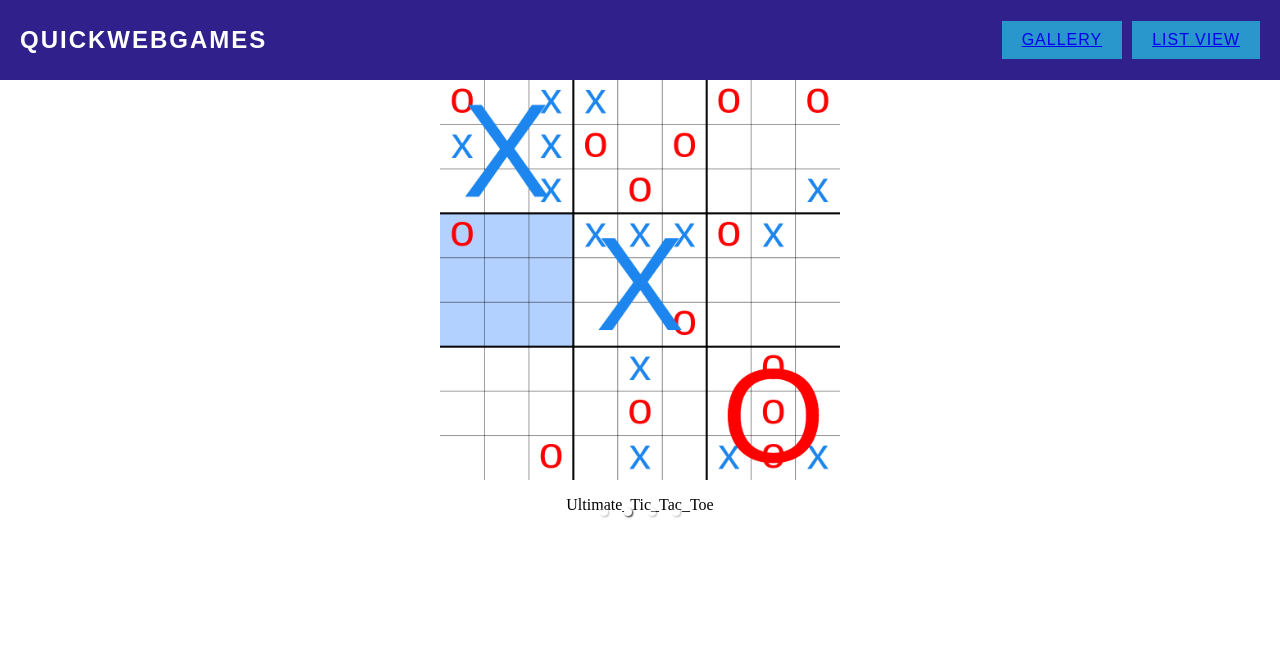
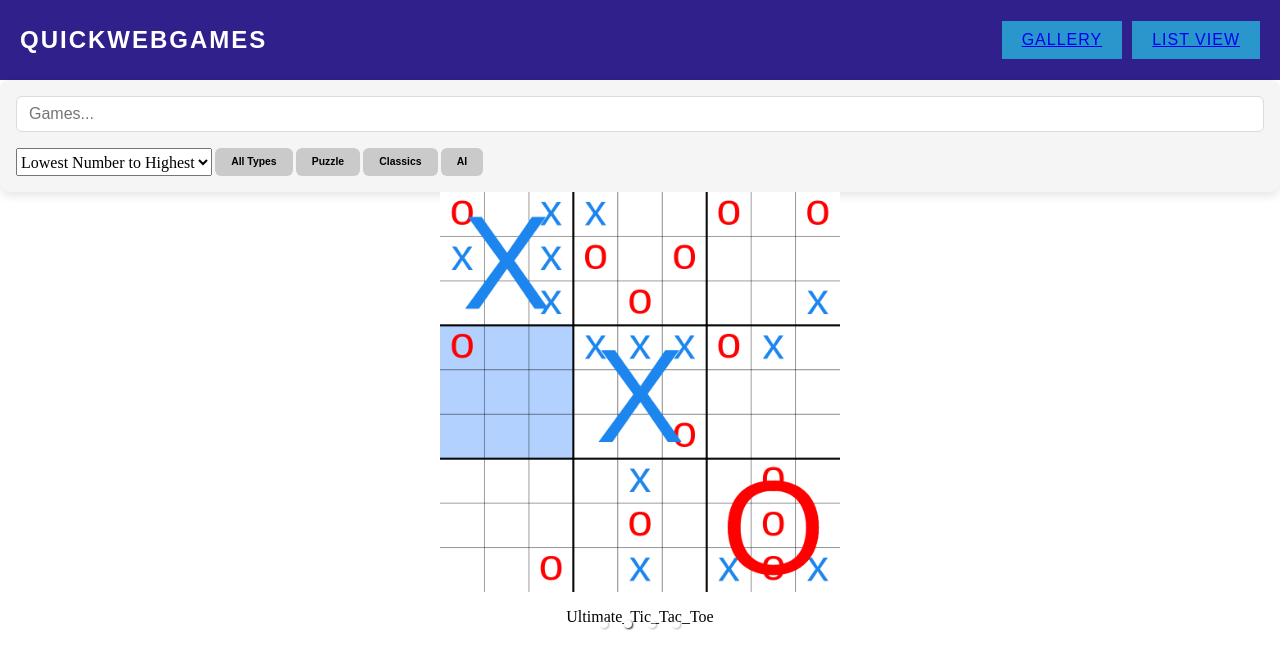
Before and after one commit to gzava3/quick-web-games, a React (Create React App) app: page /homepage in a window 1280 px wide. Shown: the top 668 px of the page. Built offline with nearby package versions, Linux system fonts and the light colour scheme.

Commit message:
Search component. Does NOT have functionality; requires games and possibly backend connection Contains search bar, filtering system, and filtering buttons

```diff
--- /dev/null
+++ b/src/components/Search/SearchContainer.jsx
@@ -0,0 +1,52 @@
+import { Component } from 'react';
+import PropTypes from "prop-types";
+import './search-styles.scss';
+
+const Search = ({ searchTerm, onSearchTermChange, onSortChange, onTypeFilter }) => {
+
+  // PropTypes in React ensure that components use correct data types and pass the right data as props from one component to another.
+  Search.propTypes = {
+    // string that represents the current input string the user has entered.
+    // This is required for the searchbar to function
+    searchTerm: PropTypes.string.isRequired,
+
+    // function called to filter games corresponsind to searchTerm
+    onSearchTermChange: PropTypes.func.isRequired,
+
+    // function called to filter games in different orders when they are displayed.
+    onSortChange: PropTypes.func.isRequired,
+
+    // THESE BUTTON FILTERS WILL PROBABLY BE OPTIONAL BECAUSE OF THE FEW GAMES WE HAVE
+    // function called when a game-type filter button is click. The function will filter the display items by the selected type.
+    onGameTypeFilter: PropTypes.func.isRequired,
+  };
+
+  return (
+    <div className="Search">
+      <input
+        className="Search-input"
+        type="text"
+        placeholder="Games..."
+        value={searchTerm}
+        onChange={(e) => onSearchTermChange(e.target.value)}
+      />
+      <div className="Search-controls">
+        <select onChange={(e) => onSortChange(e.target.value)}>
+          <option value="numerical">Lowest Number to Highest</option>
+          <option value="reverseNumerical">Highest Number to Lowest</option>
+          <option value="alphabetical">A-Z</option>
+          <option value="reverseAlphabetical">Z-A</option>
+        </select>
+        <button class = "All" onClick={() => onTypeFilter('')}>All Types </button>
+        <button class = "Puzzle" onClick={() => onTypeFilter('puzzle')}>Puzzle</button>
+        <button class = "Classics" onClick={() => onTypeFilter('classic')}>Classics</button>
+        <button class = "AI" onClick={() => onTypeFilter('AI')}>AI</button>
+
+
+        {/* Add more type buttons as needed */}
+      </div>
+    </div>
+  );
+};
+
+export default Search;
--- /dev/null
+++ b/src/components/Search/search-styles.scss
@@ -0,0 +1,62 @@
+.Search {
+    padding: 1rem;
+    background-color: #f5f5f5;
+    border-radius: 10px;
+    box-shadow: 0px 4px 10px rgba(0, 0, 0, 0.1);
+  }
+
+  .Search-input {
+    width: 100%;
+    border: 1px solid #dbdbdb;
+    border-radius: 6px;
+    padding: 0.5rem 0.75rem;
+    box-sizing: border-box;
+    margin-bottom: 1rem;
+    font-family: 'Arial', sans-serif;
+    font-size: 1rem;
+    color: #333;
+    background-color: #fff;
+    &:focus {
+      outline: none;
+      border-color: #007bff;
+      box-shadow: 0px 0px 5px rgba(0, 123, 255, 0.5);
+    }
+  }
+
+  .Search-controls {
+    display: flex;
+    flex-wrap: wrap;
+    gap: 0.2rem;
+    button {
+      padding: 0.5rem 1rem;
+      border: 1px;
+      border-color: black;
+      border-radius: 6px;
+      cursor: pointer;
+      font-family: 'Arial', sans-serif;
+      font-size: 0.65rem;
+      font-weight: bold;
+      transition: 0.5s ease-in-out;
+      &:hover {
+        opacity: 0.4;
+      }
+    }
+    button.All {
+      background-color: #cacaca;
+      color: black;
+    }
+    button.Puzzle {
+        background-color: #cacaca;
+        color: black;
+      }
+    button.Classics {
+    background-color: #cacaca;
+    color: black;
+    }
+    button.AI {
+    background-color: #cacaca;
+    color: black;
+    }
+
+    /* Add more styling for other Pokemon types as needed */
+  }
--- a/src/pages/Homepage.jsx
+++ b/src/pages/Homepage.jsx
@@ -1,12 +1,15 @@
 import '../App.css';
 import Header from "../components/Header/header";
 import Carouselpage from '../components/carousel/carousel';
+import Search from '../components/Search/SearchContainer';
 
 export default function Homepage() {
     return (
         <div className="App">
             <Header />
+            <Search/>
             <Carouselpage />
+
       </div>
     );
   };
```
